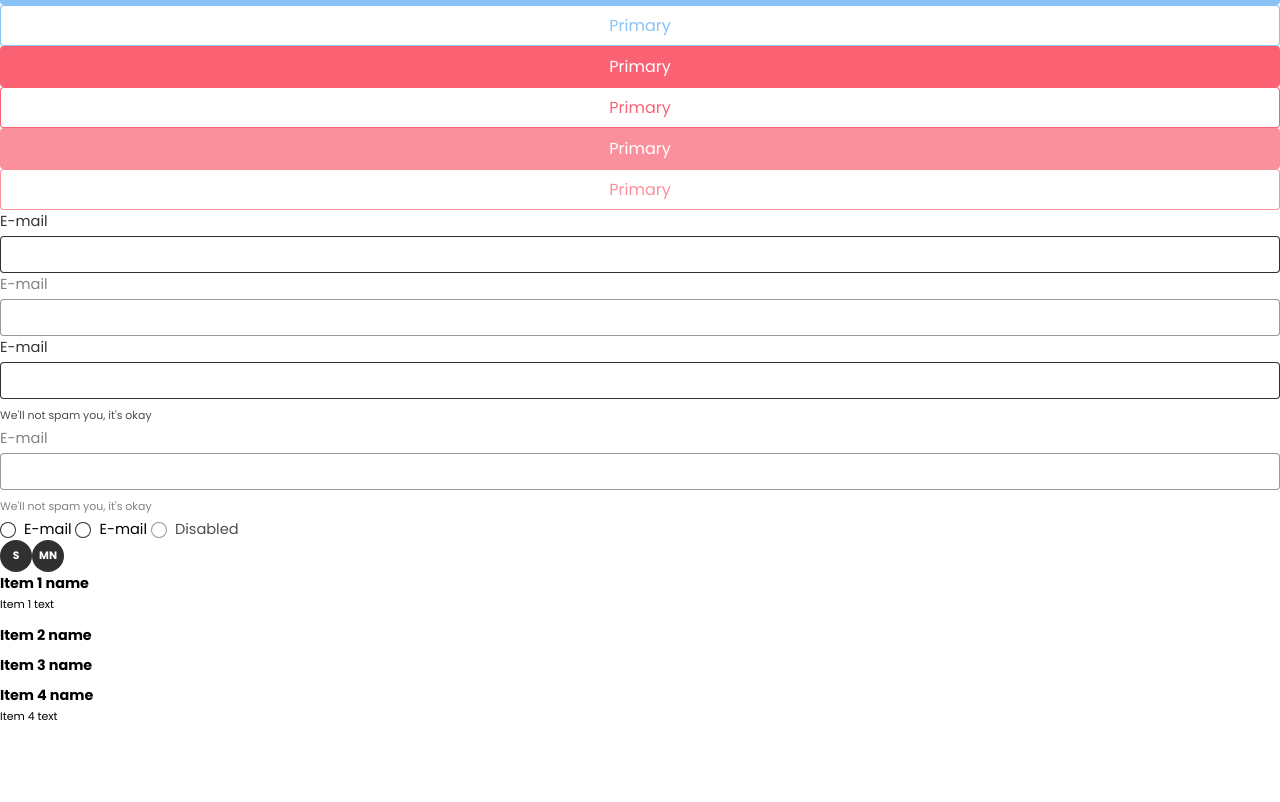
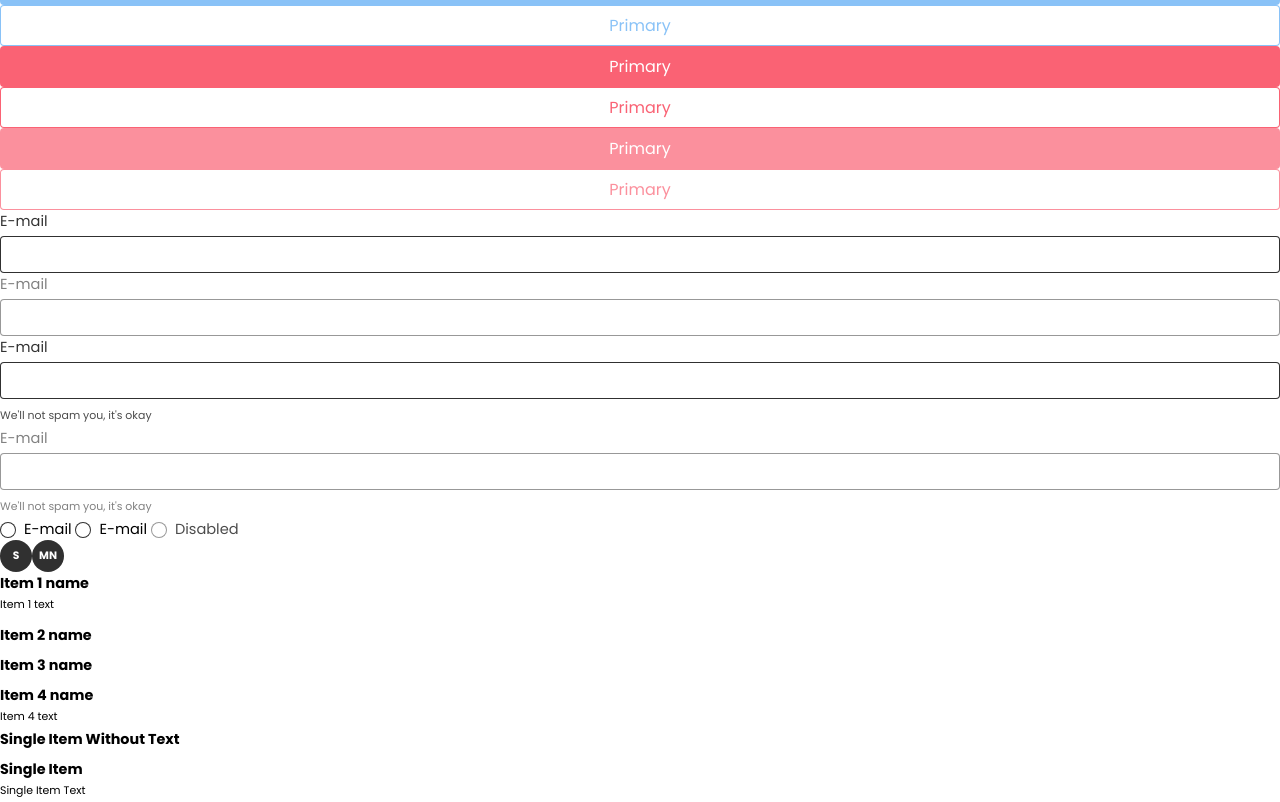
Before and after one commit to ChristoPy/silk-design-system, a Vue app: page / in a window 1280 px wide. Shown: the part 478-1280 px from the top of the page. Before the commit the page ends 1206 px from the top, so only its background shows below. Built offline with nearby package versions, Linux system fonts and the light colour scheme.

Commit message:
Split List Component into List and ListItem.
Move the List Item markup to another component.
Enable the usage of a received list of items or a markup to render on the default slot.

```diff
--- a/src/App.vue
+++ b/src/App.vue
@@ -42,6 +42,10 @@
     </div>
 
     <SList :items="items"/>
+
+    <SList>
+      <SListItem v-for="item in singleItems" :key="item.name" :name="item.name" :text="item.text"/>
+    </SList>
   </S-App>
 </template>
 
@@ -52,6 +56,7 @@ import SInput from './components/s-input/index.vue';
 import SRadio from './components/s-radio/index.vue';
 import SAvatar from './components/s-avatar/index.vue';
 import SList from './components/s-list/index.vue';
+import SListItem from './components/s-list-item/index.vue';
 
 export default {
   name: 'App',
@@ -62,6 +67,7 @@ export default {
     SRadio,
     SAvatar,
     SList,
+    SListItem,
   },
   data: () => ({
     email: '',
@@ -84,6 +90,15 @@ export default {
         text: 'Item 4 text',
       },
     ],
+    singleItems: [
+      {
+        name: 'Single Item Without Text',
+      },
+      {
+        name: 'Single Item',
+        text: 'Single Item Text',
+      },
+    ],
   }),
   watch: {
     email() {
--- /dev/null
+++ b/src/components/s-list-item/index.vue
@@ -0,0 +1,22 @@
+<template>
+  <li class="list-item">
+    <div class="title">{{ name }}</div>
+    <div v-if="text" class="text">{{ text }}</div>
+  </li>
+</template>
+
+<script>
+export default {
+  name: 'S-ListItem',
+  props: {
+    name: {
+      type: String,
+      required: true,
+    },
+    text: {
+      type: String,
+      required: false,
+    },
+  },
+};
+</script>
--- a/src/components/s-list/index.vue
+++ b/src/components/s-list/index.vue
@@ -1,21 +1,26 @@
 <template>
   <ul class="list">
-    <li v-for="item in items" class="list-item" :key="item.name">
-      <div class="title">{{ item.name }}</div>
-      <div v-if="item.text" class="text">{{ item.text }}</div>
-    </li>
+    <template v-if="items">
+      <SListItem v-for="item in items" :key="item.name" :name="item.name" :text="item.text"/>
+    </template>
+    <slot v-else/>
   </ul>
 </template>
 
 <script>
 require('../../styles/list/main.scss');
 
+const SListItem = () => import('@/components/s-list-item/index.vue');
+
 export default {
   name: 'SList',
+  components: {
+    SListItem,
+  },
   props: {
     items: {
       type: Array,
-      required: true,
+      required: false,
     },
   },
 };
```
Also changed, not shown: src/styles/list/README.md.
